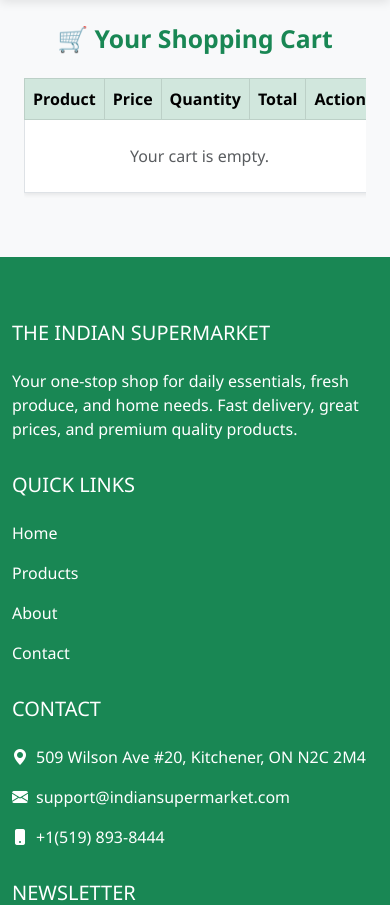
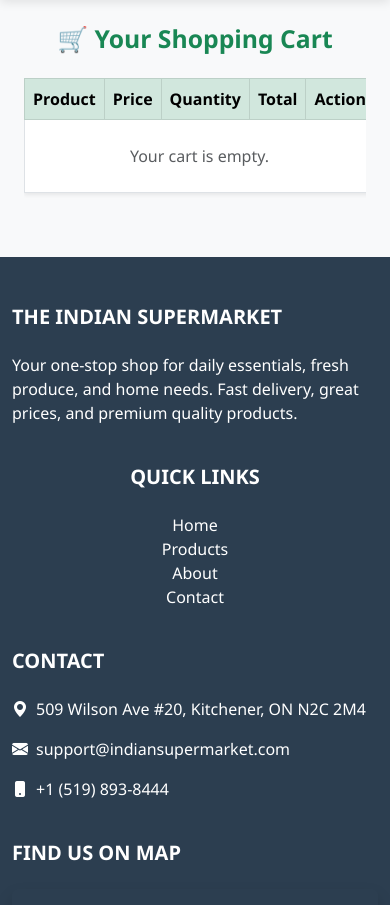
Before and after one commit to Kumar07-ghub/Capstone-Project, a PHP site: page /cart.php in a window 390 px wide. Shown: the part 66-971 px from the top of the page. Run offline with PHP 8.4, Linux system fonts and the light colour scheme; grey boxes are pictures that could not be loaded.

Commit message:
Update footer.php

```diff
--- a/includes/footer.php
+++ b/includes/footer.php
@@ -1,58 +1,60 @@
 </div> <!-- container -->
 
-    <!-- Custom Footer -->
-    <footer class="bg-success text-white pt-5 pb-4 mt-5">
-        <div class="container text-md-left">
-            <div class="row text-md-left">
+<!-- Responsive Footer -->
+<footer style="background-color: #2C3E50;" class="text-white pt-5 pb-4 mt-5">
+    <div class="container">
+        <div class="row">
 
             <!-- About -->
-                <div class="col-md-3 col-lg-3 col-xl-3 mx-auto mt-3">
-                    <h5 class="text-uppercase mb-4 font-weight-bold text-white">The Indian Supermarket</h5>
-                    <p>Your one-stop shop for daily essentials, fresh produce, and home needs. Fast delivery, great prices, and premium quality products.</p>
+            <div class="col-12 col-md-6 col-lg-3 mb-4">
+                <h5 class="text-uppercase mb-4 fw-bold">The Indian Supermarket</h5>
+                <p>Your one-stop shop for daily essentials, fresh produce, and home needs. Fast delivery, great prices,
+                    and premium quality products.</p>
             </div>
 
             <!-- Quick Links -->
-                <div class="col-md-2 col-lg-2 col-xl-2 mx-auto mt-3">
-                    <h5 class="text-uppercase mb-4 font-weight-bold text-white">Quick Links</h5>
-                    <p><a href="../index.php" class="text-white text-decoration-none">Home</a></p>
-                    <p><a href="../products.php" class="text-white text-decoration-none">Products</a></p>
-                    <p><a href="#" class="text-white text-decoration-none">About</a></p>
-                    <p><a href="#" class="text-white text-decoration-none">Contact</a></p>
+            <div class="col-12 col-md-6 col-lg-2 mb-4 mx-auto text-center">
+                <h5 class="text-uppercase mb-4 fw-bold">Quick Links</h5>
+                <ul class="list-unstyled">
+                    <li><a href="index.php" class="text-white text-decoration-none">Home</a></li>
+                    <li><a href="products.php" class="text-white text-decoration-none">Products</a></li>
+                    <li><a href="#" class="text-white text-decoration-none">About</a></li>
+                    <li><a href="#" class="text-white text-decoration-none">Contact</a></li>
+                </ul>
             </div>
 
+
             <!-- Contact -->
-                <div class="col-md-3 col-lg-3 col-xl-3 mx-auto mt-3">
-                    <h5 class="text-uppercase mb-4 font-weight-bold text-white">Contact</h5>
+            <div class="col-12 col-md-6 col-lg-3 mb-4">
+                <h5 class="text-uppercase mb-4 fw-bold">Contact</h5>
                 <p><i class="bi bi-geo-alt-fill me-2"></i>509 Wilson Ave #20, Kitchener, ON N2C 2M4</p>
                 <p><i class="bi bi-envelope-fill me-2"></i>support@indiansupermarket.com</p>
-                    <p><i class="bi bi-phone-fill me-2"></i>+1(519) 893-8444</p>
+                <p><i class="bi bi-phone-fill me-2"></i>+1 (519) 893-8444</p>
             </div>
 
-                <!-- Newsletter -->
-                <div class="col-md-4 col-lg-4 col-xl-4 mx-auto mt-3">
-                    <h5 class="text-uppercase mb-4 font-weight-bold text-white">Newsletter</h5>
-                    <form>
-                        <div class="input-group">
-                            <input type="email" class="form-control" placeholder="Your email">
-                            <button class="btn btn-outline-light" type="submit">Subscribe</button>
+            <!-- Google Map -->
+            <div class="col-12 col-md-6 col-lg-4 mb-4">
+                <h5 class="text-uppercase mb-4 fw-bold">Find Us on Map</h5>
+                <div class="ratio ratio-16x9 rounded shadow">
+                    <iframe
+                        src="https://www.google.com/maps/embed?pb=!1m18!1m12!1m3!1d2824.3814104827113!2d-80.41963992441626!3d43.419998071117616!2m3!1f0!2f0!3f0!3m2!1i1024!2i768!4f13.1!3m3!1m2!1s0x882bf5198baf3d09%3A0x2073eb98e300576!2s509%20Wilson%20Ave%20%2320%2C%20Kitchener%2C%20ON%20N2C%202M4%2C%20Canada!5e0!3m2!1sen!2sca!4v1717522314573"
+                        style="border:0;" allowfullscreen="" loading="lazy" referrerpolicy="no-referrer-when-downgrade">
+                    </iframe>
                 </div>
-                    </form>
             </div>
         </div>
 
-            <hr class="my-4">
+        <hr class="my-4 text-white">
 
-            <!-- Copyright -->
-            <div class="row align-items-center">
-                <div class="col-md-7 col-lg-8">
-                    <p>&copy; 2025 The Indian Supermarket. All rights reserved.</p>
+        <!-- Copyright & Social -->
+        <div class="row align-items-center text-center text-md-start">
+            <div class="col-md-6">
+                <p class="mb-0">&copy; 2025 The Indian Supermarket. All rights reserved.</p>
             </div>
-                <div class="col-md-5 col-lg-4">
-                    <div class="text-center text-md-end">
-                        <a href="#" class="text-white me-3"><i class="bi bi-facebook"></i></a>
-                        <a href="#" class="text-white me-3"><i class="bi bi-instagram"></i></a>
-                        <a href="#" class="text-white"><i class="bi bi-twitter-x"></i></a>
-                    </div>
+            <div class="col-md-6 text-md-end mt-3 mt-md-0">
+                <a href="#" class="text-white me-3"><i class="bi bi-facebook fs-5"></i></a>
+                <a href="#" class="text-white me-3"><i class="bi bi-instagram fs-5"></i></a>
+                <a href="#" class="text-white"><i class="bi bi-twitter-x fs-5"></i></a>
             </div>
         </div>
     </div>
@@ -64,4 +66,5 @@
 <link rel="stylesheet" href="https://cdn.jsdelivr.net/npm/bootstrap-icons@1.10.5/font/bootstrap-icons.css">
 
 </body>
+
 </html>
```
Lines whose indentation alone changed are shown as unchanged.
